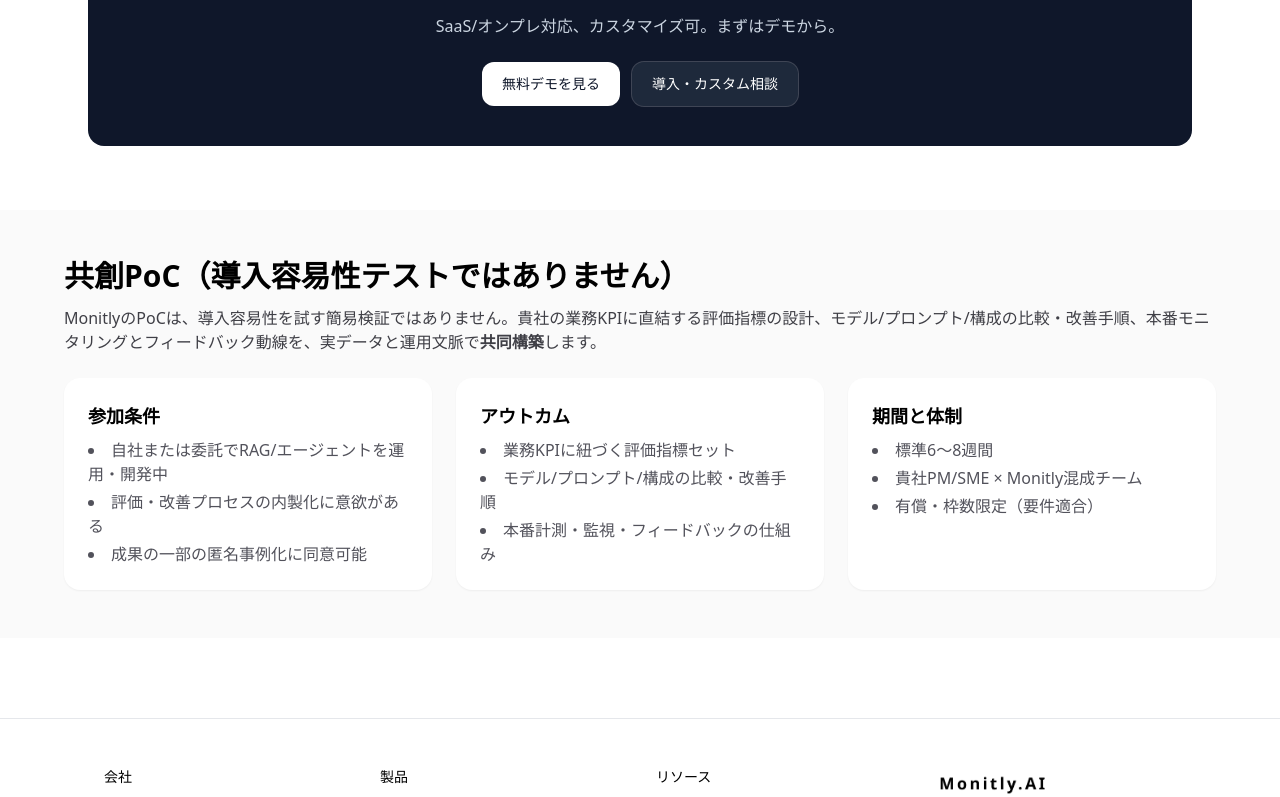
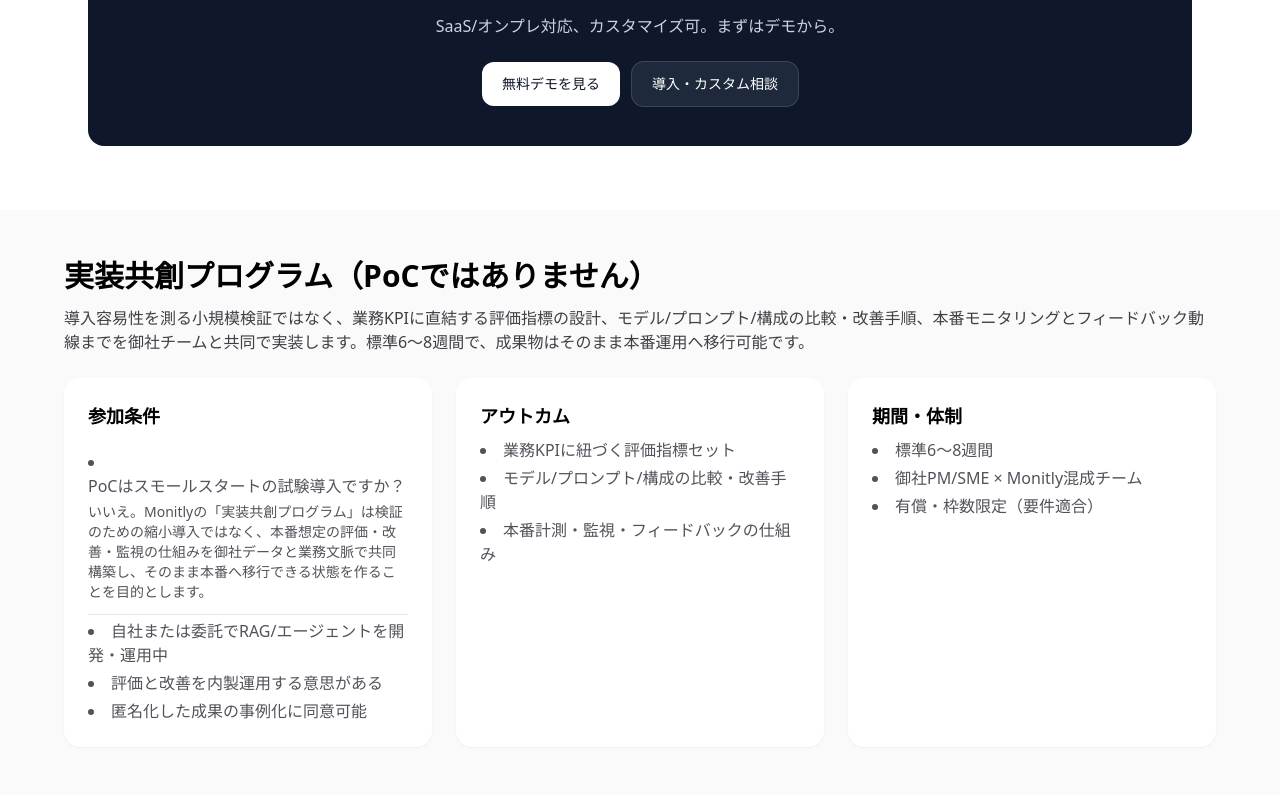
Before and after one commit to monitly-hioki/monitlyai-site, a Next.js app: page /product in a window 1280 px wide. Shown: the part 3716-4513 px from the top of the page. Built offline with nearby package versions, Linux system fonts and the light colour scheme.

Commit message:
product: 画像参照を固定化。PoC表現を『実装共創プログラム（PoCではありません）』に統一、FAQ最適化

```diff
--- a/app/product/page.tsx
+++ b/app/product/page.tsx
@@ -105,7 +105,7 @@ export default function ProductPage() {
             <ul className="mt-3 text-sm text-slate-700 space-y-2">
               <li>登録即利用、主要LLMはGUIで接続</li>
               <li>SSO・IP制限・監査ログ</li>
-              <li>PoCからスモールスタート</li>
+              <li>PoCから共創PoC</li>
             </ul>
           </div>
           <div className="rounded-2xl ring-1 ring-slate-200 bg-white p-6">
@@ -188,17 +188,22 @@ export default function ProductPage() {
           </div>
         </div>
       </section>
-    <section id="poc" className="px-6 md:px-10 py-12 bg-zinc-50">
+    <section id="adoption" className="px-6 md:px-10 py-12 bg-zinc-50">
   <div className="max-w-6xl mx-auto">
-    <h2 className="text-2xl md:text-3xl font-semibold">共創PoC（導入容易性テストではありません）</h2>
-    <p className="mt-3 text-zinc-700">MonitlyのPoCは、導入容易性を試す簡易検証ではありません。貴社の業務KPIに直結する評価指標の設計、モデル/プロンプト/構成の比較・改善手順、本番モニタリングとフィードバック動線を、実データと運用文脈で<strong>共同構築</strong>します。</p>
+    <h2 className="text-2xl md:text-3xl font-semibold">実装共創プログラム（PoCではありません）</h2>
+    <p className="mt-3 text-zinc-700">導入容易性を測る小規模検証ではなく、業務KPIに直結する評価指標の設計、モデル/プロンプト/構成の比較・改善手順、本番モニタリングとフィードバック動線までを御社チームと共同で実装します。標準6〜8週間で、成果物はそのまま本番運用へ移行可能です。</p>
     <div className="mt-6 grid md:grid-cols-3 gap-6">
       <div className="p-6 rounded-2xl bg-white shadow-sm">
         <h3 className="text-lg font-semibold">参加条件</h3>
         <ul className="mt-2 text-zinc-600 list-disc list-inside space-y-1">
-          <li>自社または委託でRAG/エージェントを運用・開発中</li>
-          <li>評価・改善プロセスの内製化に意欲がある</li>
-          <li>成果の一部の匿名事例化に同意可能</li>
+<li className="py-3 border-b">
+  <p className="font-medium">PoCはスモールスタートの試験導入ですか？</p>
+  <p className="text-sm text-zinc-600 mt-1">いいえ。Monitlyの「実装共創プログラム」は検証のための縮小導入ではなく、本番想定の評価・改善・監視の仕組みを御社データと業務文脈で共同構築し、そのまま本番へ移行できる状態を作ることを目的とします。</p>
+</li>
+
+          <li>自社または委託でRAG/エージェントを開発・運用中</li>
+          <li>評価と改善を内製運用する意思がある</li>
+          <li>匿名化した成果の事例化に同意可能</li>
         </ul>
       </div>
       <div className="p-6 rounded-2xl bg-white shadow-sm">
@@ -210,10 +215,10 @@ export default function ProductPage() {
         </ul>
       </div>
       <div className="p-6 rounded-2xl bg-white shadow-sm">
-        <h3 className="text-lg font-semibold">期間と体制</h3>
+        <h3 className="text-lg font-semibold">期間・体制</h3>
         <ul className="mt-2 text-zinc-600 list-disc list-inside space-y-1">
           <li>標準6〜8週間</li>
-          <li>貴社PM/SME × Monitly混成チーム</li>
+          <li>御社PM/SME × Monitly混成チーム</li>
           <li>有償・枠数限定（要件適合）</li>
         </ul>
       </div>
```
Also changed, not shown: public/product/dashboard.png (deleted).
